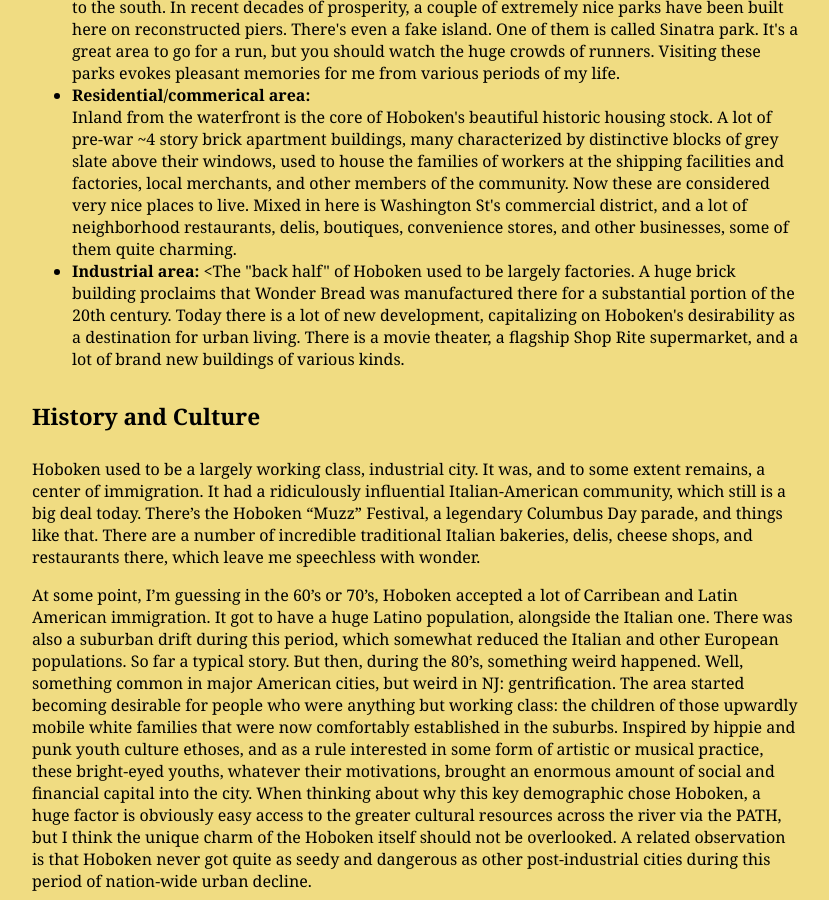
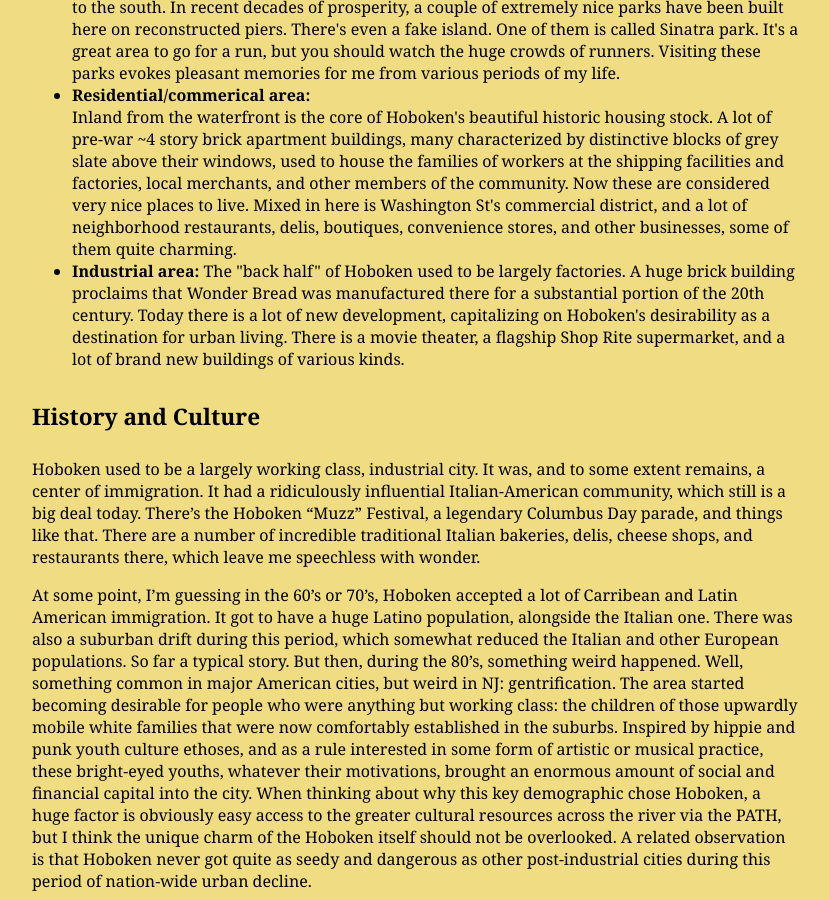
Before and after one commit to jonfried/oakafee.github.io, a Jekyll site: the page built from _posts/2016-09-13-hoboken.md, in a window 1280 px wide and 900 px high, scrolled down 1262 px. Shown: the whole window, without its empty margins (224-1053 px from the left). Built offline with Jekyll 4.4.1, drawn with Linux system fonts in a browser that asks for light colours.

```diff
--- a/_posts/2016-09-13-hoboken.md
+++ b/_posts/2016-09-13-hoboken.md
@@ -22,7 +22,7 @@ Known as the "mile-square" city, Hoboken encompasses roughly one square mile of
 
 <li><b>Residential/commerical area: </b></li>Inland from the waterfront is the core of Hoboken's beautiful historic housing stock. A lot of pre-war ~4 story brick apartment buildings, many characterized by distinctive blocks of grey slate above their windows, used to house the families of workers at the shipping facilities and factories, local merchants, and other members of the community. Now these are considered very nice places to live. Mixed in here is Washington St's commercial district, and a lot of neighborhood restaurants, delis, boutiques, convenience stores, and other businesses, some of them quite charming.
 
-<li><b>Industrial area: </b><The "back half" of Hoboken used to be largely factories. A huge brick building proclaims that Wonder Bread was manufactured there for a substantial portion of the 20th century. Today there is a lot of new development, capitalizing on Hoboken's desirability as a destination for urban living. There is a movie theater, a flagship Shop Rite supermarket, and a lot of brand new buildings of various kinds. </li></ul>
+<li><b>Industrial area: </b>The "back half" of Hoboken used to be largely factories. A huge brick building proclaims that Wonder Bread was manufactured there for a substantial portion of the 20th century. Today there is a lot of new development, capitalizing on Hoboken's desirability as a destination for urban living. There is a movie theater, a flagship Shop Rite supermarket, and a lot of brand new buildings of various kinds. </li></ul>
 
 ## History and Culture
 
```
